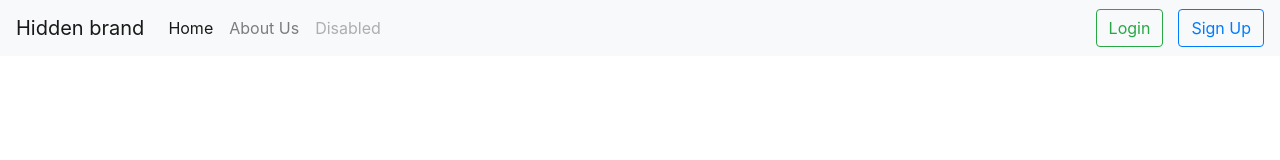
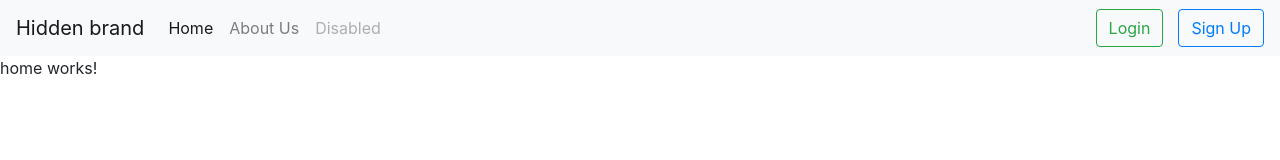
Before and after one commit to adnanmasoud/portfolio, an Angular app: page /home in a window 1280 px wide. Shown: the top 160 px of the page. Built offline with nearby package versions, Linux system fonts and the light colour scheme.

Commit message:
fixed routing issue

```diff
--- a/src/app/app-routing.module.ts
+++ b/src/app/app-routing.module.ts
@@ -10,8 +10,8 @@ import { AboutUsComponent } from './about-us/about-us.component'
 const routes: Routes = [
     { path: '', redirectTo: '/home', pathMatch: 'full' },
     { path: 'home', component: HomeComponent },
-    { path: 'about', component: HomeComponent },
-    { path: 'singup', component: HomeComponent },
+    { path: 'about', component: AboutUsComponent },
+    { path: 'singup', component: SingUpComponent },
 
 
 ];
--- a/src/app/app.component.html
+++ b/src/app/app.component.html
@@ -1,2 +1,3 @@
-
 <app-navigation-bar></app-navigation-bar>
+    <router-outlet>
+    </router-outlet>
--- a/src/app/home/home.component.html
+++ b/src/app/home/home.component.html
@@ -1,13 +1,3 @@
-<button>asdasd</button>
-<button>asdasd</button>
-<button>asdasd</button>
-<button>asdasd</button>
-<button>asdasd</button>
-<button>asdasd</button>
-
-<button>asdasd</button>
-<button>asdasd</button>
-<button>asdasd</button>
-
-<button>asdasd</button>
-<button>asdasd</button>
+<p>
+    home works!
+  </p>
```
